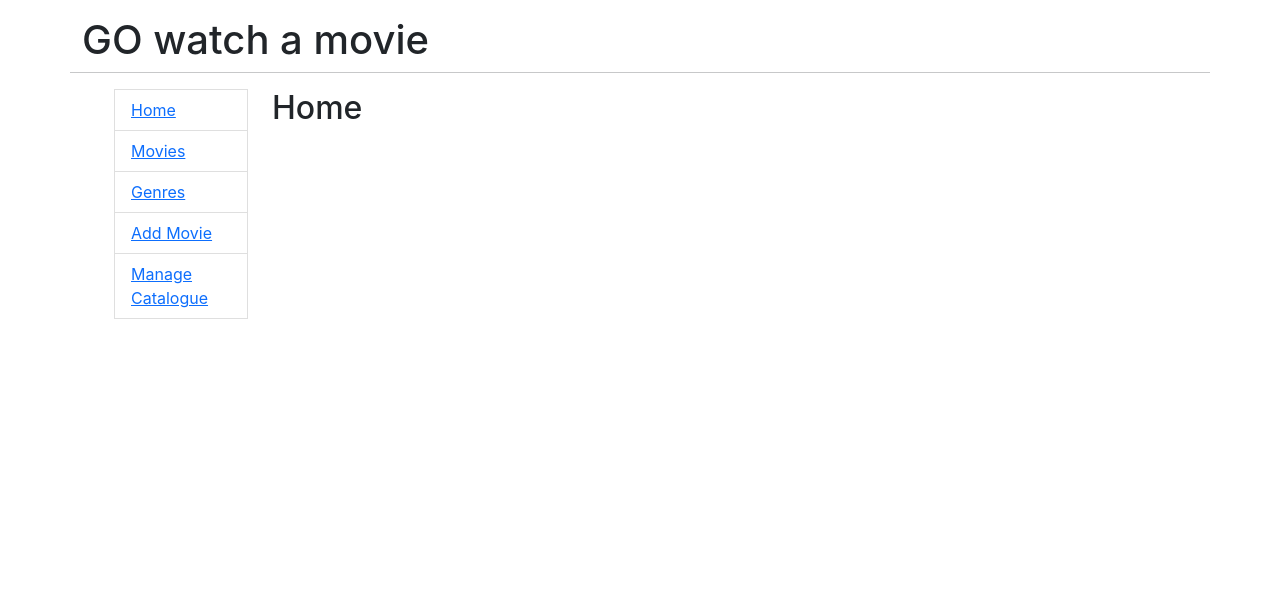
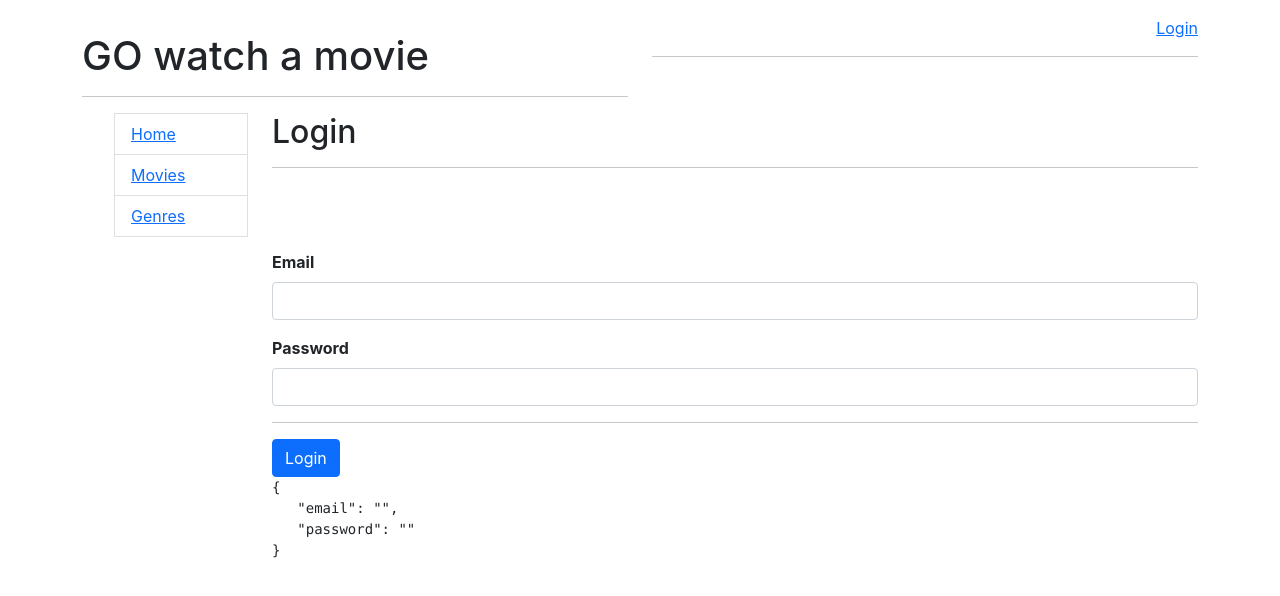
Before and after one commit to Nawaf-Almansour/blog-go, a React (Create React App) app: page /login in a window 1280 px wide. Shown: the top 596 px of the page. Built offline with nearby package versions, Linux system fonts and the light colour scheme.

Commit message:
added login form

```diff
--- a/src/App.js
+++ b/src/App.js
@@ -1,5 +1,5 @@
-import React from "react";
-import { BrowserRouter as Router, Switch, Route, Link } from "react-router-dom";
+import React, {useState} from "react";
+import {BrowserRouter as Router, Switch, Route, Link} from "react-router-dom";
 import Home from "./component/Home";
 import Movies from "./component/Movies";
 import Admin from "./component/Admin";
@@ -7,50 +7,81 @@ import OneMovie from "./component/OneMovie";
 import Genres from "./component/Genres";
 import OneGenre from "./component/OneGenre";
 import EditMovie from "./component/EditMovie";
+import Login from "./component/Login";
 
 export default function App() {
+    const [jwt, setJwt] = useState("")
+    let loginLink
+
+
+    const handleJWTChange = (jwt) => {
+        setJwt(jwt)
+    }
+    const logout = () => {
+        setJwt("")
+    }
+
+    if (jwt === "") {
+        loginLink = <Link  to={"/login"}>Login</Link>
+    } else {
+        loginLink = <Link  to={"/logout"} onClick={logout}>Logout</Link>
+    }
+
     return (
         <Router>
             <div className="container">
                 <div className="row">
-        <h1 className="mt-3"> GO watch a  movie</h1>
+                    <div className="col mt-3">
+                        <h1 className="mt-3"> GO watch a movie</h1>
                         <hr className="mb-3"/>
+                    </div>
+                    <div className="col mt-3 text-end">
+                        {loginLink}
+                        <hr className="mb-3"/>
+                    </div>
                 </div>
                 <div className="row">
                     <div className="col-md-2">
                         <nav>
                             <ul>
                                 <li className="list-group-item">
-             <Link  path="/" to="/">Home</Link>
+                                    <Link path="/" to="/">Home</Link>
                                 </li>
                                 <li className="list-group-item">
-               <Link  path="/movies" to="/movies">Movies</Link>
+                                    <Link path="/movies" to="/movies">Movies</Link>
                                 </li>
                                 <li className="list-group-item">
                                     <Link to="/genres">Genres</Link>
                                 </li>
+                                { jwt !== "" &&
+                                    <>
                                 <li className="list-group-item">
                                     <Link to="/admin/movie/0">Add Movie</Link>
                                 </li>
                                 <li className="list-group-item">
-               <Link  path="/admin" to="/admin">Manage Catalogue</Link>
+                                    <Link path="/admin" to="/admin">Manage Catalogue</Link>
                                 </li>
+                                    </>
+                                }
 
                             </ul>
                         </nav>
                     </div>
                     <div className="col-md-10">
                         <Switch>
-            <Route path="/movie/:id" component={OneMovie} />
+                            <Route path="/movie/:id" component={OneMovie}/>
                             <Route path="/movies">
                                 <Movies/>
                             </Route>
-                <Route path="/genre/:id" component={OneGenre} />
+                            <Route path="/genre/:id" component={OneGenre}/>
                             <Route exact path="/genres">
                                 <Genres/>
                             </Route>
 
-            <Route path="/admin/movie/:id" component={EditMovie} />
+                            <Route exact path="/login" component={(props) => <Login {...props} handleJWTChange={handleJWTChange} />}/>
+
+
+                            <Route path="/admin/movie/:id" component={EditMovie}/>
                             <Route path="/admin">
                                 <Admin/>
                             </Route>
--- a/src/component/Admin.js
+++ b/src/component/Admin.js
@@ -8,7 +8,7 @@ export default function Admin() {
     const [error, setError] = useState(null);
 
     useEffect(() => {
-        getMovies()
+        getMovies();
 
     }, []);
 
--- /dev/null
+++ b/src/component/Login.js
@@ -0,0 +1,86 @@
+import React, {useEffect, useState} from "react";
+import Alert from "./ui-components/Alert";
+import Input from "./form-components/Input";
+
+
+export default function Login(props) {
+    const [user, setUser] = useState({email: "", password: "" });
+
+    const [error, setError] = useState(null);
+    const [errors, setErrors] = useState([]);
+    const [alert, setAlert] = useState([{type:"d-none", message:""}]);
+
+
+  const  handleChange = (evt) => {
+        let value = evt.target.value;
+        let name = evt.target.name;
+      setUser((prevState) => ({
+          user: {
+              ...prevState.user,
+              [name]: value,
+          }
+      }))
+    }
+  const  handleSubmit = (evt) => {
+        evt.preventDefault();
+      const data = new FormData(evt.target)
+      const payload = Object.fromEntries(data.entries())
+      console.log(payload)
+      postUser(payload)
+    };
+
+  const  hasError = (key) => {
+        return errors.indexOf(key) !== -1;
+    }
+
+    const postUser = (user) => {
+        let errors = [];
+        if (user.email === "") {errors.push("email")}
+        if (user.password === "") {errors.push("password")}
+        setErrors(errors)
+    }
+
+    return (
+        <>
+        <h2>Login</h2>
+            <hr />
+            <Alert
+                alertType={alert.type}
+                alertMessage={alert.message}
+            />
+
+
+            <form className="pt-3" onSubmit={handleSubmit}>
+                <Input
+                    title={"Email"}
+                    type={"email"}
+                    name={"email"}
+                    handleChange={handleChange}
+                    className={hasError("email") ? "is-invalid" : ""}
+                    errorDiv={hasError("email") ? "text-danger" : "d-none"}
+                    errorMsg={"Please enter a valid email address"}
+                />
+
+                <Input
+                    title={"Password"}
+                    type={"password"}
+                    name={"password"}
+                    handleChange={handleChange}
+                    className={hasError("password") ? "is-invalid" : ""}
+                    errorDiv={hasError("password") ? "text-danger" : "d-none"}
+                    errorMsg={"Please enter a password"}
+                />
+
+                <hr />
+                <button className="btn btn-primary">Login</button>
+            </form>
+            <div className="mb-3">
+                <pre>{JSON.stringify(user, null, 3)}</pre>
+            </div>
+
+
+
+
+        </>
+    )
+}
--- a/src/component/OneMovie.js
+++ b/src/component/OneMovie.js
@@ -1,18 +1,13 @@
-import {useEffect, useState} from "react";
+import React, {useEffect, useState} from "react";
 
-
-export default function OneMovie() {
+export default function OneMovie(props) {
     const [movie, setMovie] = useState([]);
     const [isLoaded, setIsLoaded] = useState(false);
     const [error, setError] = useState(null);
 
     useEffect(() => {
-        getMovies()
-
-    }, []);
-
         const getMovies = () => {
-        fetch("http://localhost:4000/v1/movie/1")
+          return fetch("http://localhost:4000/v1/movie/" + props.match.params.id)
                 .then((res) => {
                     if (res.status !== 200) {
                         let err = new Error("Invalid response code: " + res.status);
@@ -28,7 +23,12 @@ export default function OneMovie() {
                     setIsLoaded(true)
                     // setError(err)
                 });
-    }
+        };
+        getMovies();
+
+    }, [props.match.params.id]);
+
+
 
 
     if (movie.genres) {
```
Also changed, not shown: 2 other files (tests, documents, lock files or other folders). Lines whose indentation alone changed are shown as unchanged.
